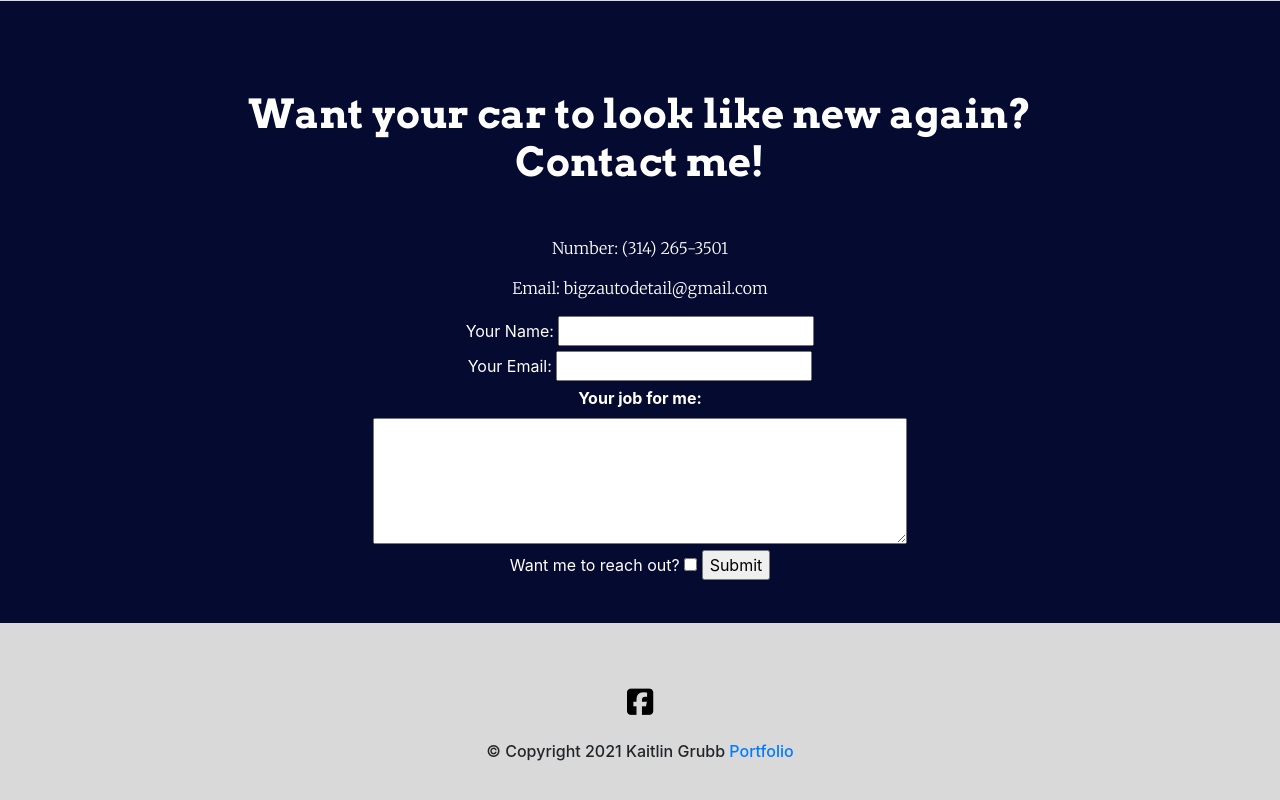
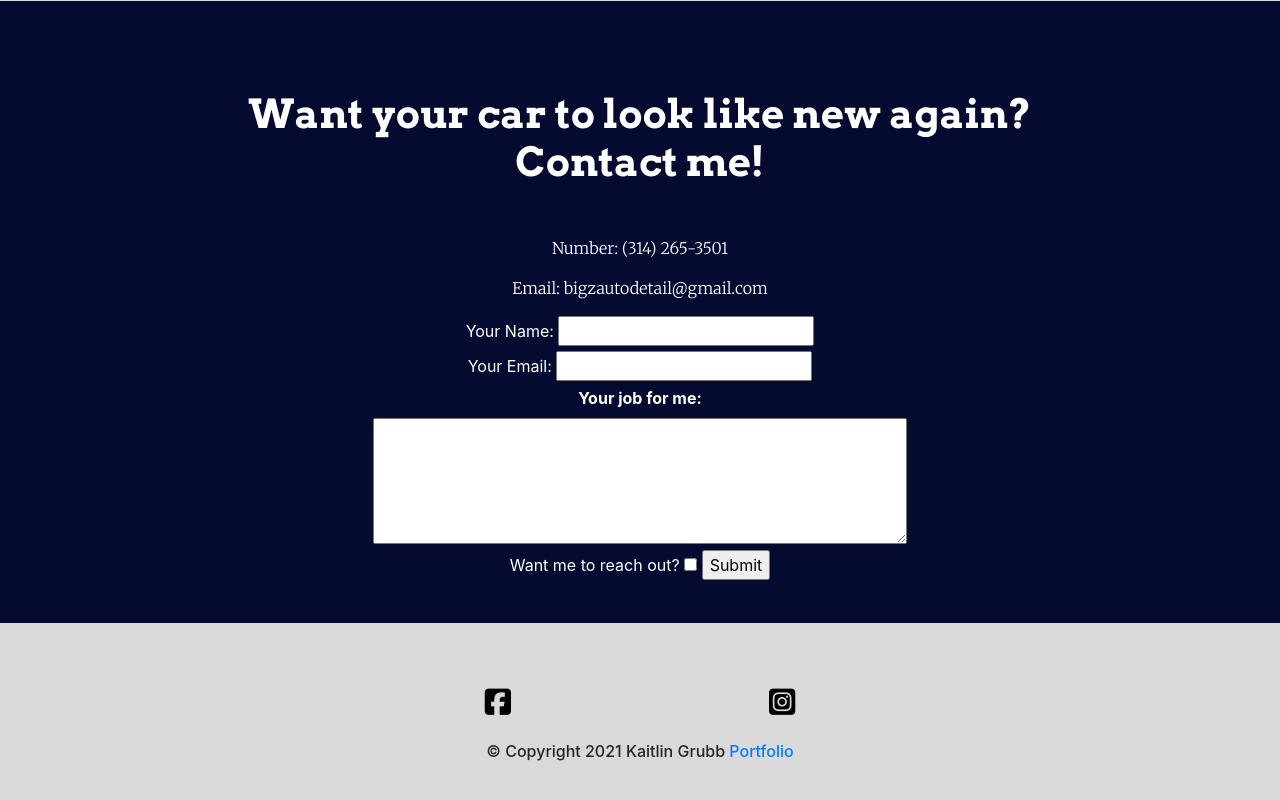
Before and after one commit to meharobaidullah/bigzdetailauto, a plain HTML site: page index.html in a window 1280 px wide. Shown: the part 1859-2659 px from the top of the page. Drawn offline with nearby package versions, Linux system fonts and the light colour scheme.

Commit message:
Update index.html

```diff
--- a/index.html
+++ b/index.html
@@ -139,6 +139,7 @@
 
 <section class="footer">
    <a href="https://www.facebook.com/bigzdetailauto"><i class="fab fa-facebook-square icon"></i></a>
+    <a href="https://www.instagram.com/big_z_detail/"><i class="fab fa-instagram-square icon"></i></a>
   <h6>© Copyright 2021 Kaitlin Grubb<a href="https://mountscodekm.github.io/Kaitlingrubbwebsite/"> Portfolio</a></h6>
 
 </section>
```
